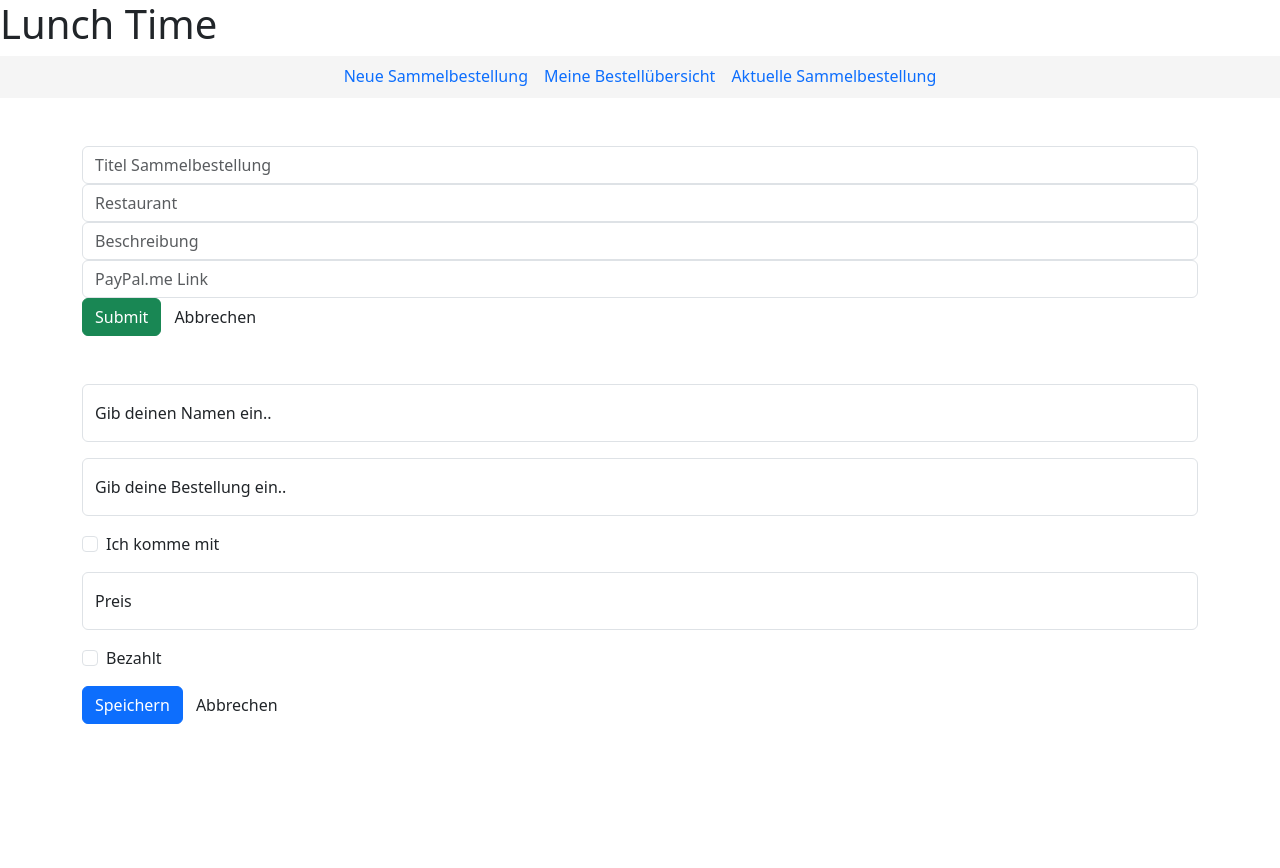
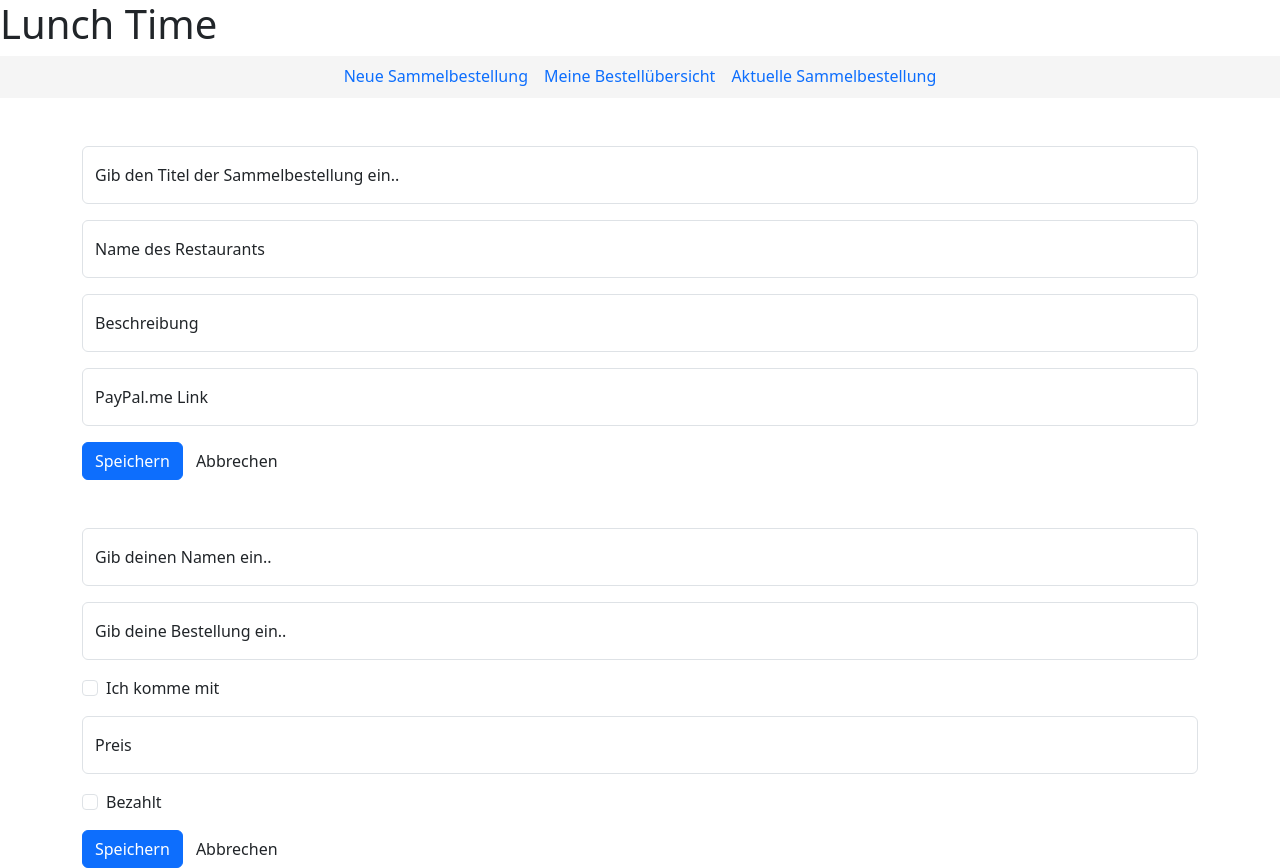
Before and after one commit to e-Ribbit/Lunch_Time_SPA, an Angular app in the folder Lunch_Time/: page / in a window 1280 px wide. Before the commit the page ends 800 px from the top, so only its background shows below. Built offline with nearby package versions, Linux system fonts and the light colour scheme.

Commit message:
fixed bootstrap 2nd form

```diff
--- a/Lunch_Time/src/app/form-create-order/form-create-order.component.html
+++ b/Lunch_Time/src/app/form-create-order/form-create-order.component.html
@@ -1,35 +1,64 @@
 <div class="container mt-5">
-    <div class="form-container">
-        <form class="create-order" [formGroup]="createOrder" (ngSubmit)="onSubmit(formCreateOrder)" #formCreateOrder = 'ngForm'>
-            <div class="form-group">
+    <div class="form-area">
+        <form class="create-order" [formGroup]="createOrder" (ngSubmit)="onSubmit(formCreateOrder)"
+            #formCreateOrder='ngForm'>
             <div formGroupName="requiredFields">
-                    <input class="form-control" type="text" id="name" formControlName="name"
+                <div class="form-group mb-3">
+                    <div class="form-floating-mb3">
+                        <div class="form-floating">
+                            <input class="form-control" type="text" id="floatingInput" formControlName="name"
                                 placeholder="Titel Sammelbestellung">
+                            <label for="floatingInput">Gib den Titel der Sammelbestellung ein..</label>
+                        </div>
+                    </div>
                     <div>
                         <span
                             *ngIf="!createOrder.get('requiredFields.name')?.valid && createOrder.get('requiredFields.name')?.touched">
                             Bitte gib einen Titel für die Bestellung ein</span>
                     </div>
-                    <input class="form-control" type="text" id="restaurant" formControlName="restaurant"
+                </div>
+
+                <div class="form-group mb-3">
+                    <div class="form-floating-mb3">
+                        <div class="form-floating">
+                            <input class="form-control" type="text" id="floatingInput" formControlName="restaurant"
                                 placeholder="Restaurant">
+                            <label for="floatingInput">Name des Restaurants</label>
+                        </div>
+                    </div>
                     <div>
                         <span
                             *ngIf="!createOrder.get('requiredFields.restaurant')?.valid && createOrder.get('requiredFields.restaurant')?.touched">
                             Bitte gib ein Restaurant ein</span>
                     </div>
-                    <input class="form-control" type="text" id="description" formControlName="description"
+                </div>
+
+                <div class="form-group mb-3">
+                    <div class="form-floating-mb3">
+                        <div class="form-floating">
+                            <input class="form-control" type="text" id="floatingInput" formControlName="description"
                                 placeholder="Beschreibung">
+                                <label for="floatingInput">Beschreibung</label>
+                        </div>
+                    </div>
+                </div>
                 <div>
                     <span
                         *ngIf="!createOrder.get('requiredFields.description')?.valid && createOrder.get('requiredFields.description')?.touched">
                         Bitte gib eine Beschreibung ein</span>
                 </div>
             </div>
-                <input class="form-control" type="text" id="paypal" formControlName="paypal"
-                    placeholder="PayPal.me Link">
-                <button type="submit" class="btn btn-success" value="Submit">Submit</button>
+
+            <div class="form-floating-mb3">
+                <div class="form-group mb-3">
+                    <div class="form-floating">
+            <input class="form-control" type="text" id="floatingInput" formControlName="paypal" placeholder="PayPal.me Link">
+            <label for="floatingInput">PayPal.me Link</label>
+        </div>
+    </div>
+</div>
+            <button type="submit" class="btn btn-primary" value="Submit">Speichern</button>
             <button type="button" class="btn btn-cancel">Abbrechen</button>
-            </div>
         </form>
     </div>
 </div>
```
Lines whose indentation alone changed are shown as unchanged.
